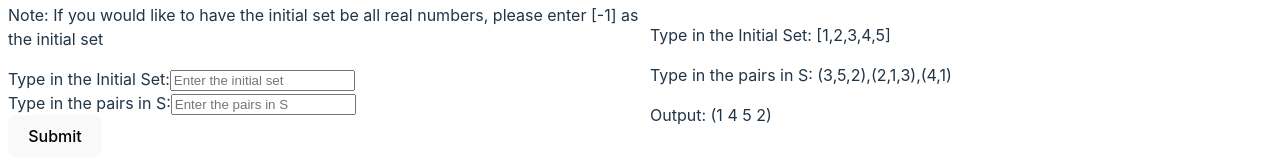
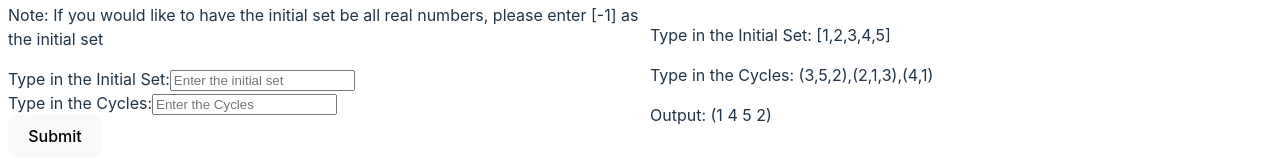
Before and after one commit to EmilySchoener/CS214-Website, a React (Vite) app: page /unit5/section5_4/CompositionofCycles in a window 1280 px wide. Shown: the part 274-439 px from the top of the page. Built offline with nearby package versions, Linux system fonts and the light colour scheme; no server answers.

Commit message:
Quick fix to wording of examples

```diff
--- a/src/pages/5_4pages/CompositionofCycles.jsx
+++ b/src/pages/5_4pages/CompositionofCycles.jsx
@@ -70,11 +70,11 @@ const CompositionofCycles = () => {
                             />
                         </label>
                         <br/>
-                        <label> Type in the pairs in S:
+                        <label> Type in the Cycles:
                             <input
 
                                 onChange={sChange}
-                                placeholder="Enter the pairs in S"
+                                placeholder="Enter the Cycles"
                             />
                         </label>
                         <br/>
@@ -89,7 +89,7 @@ const CompositionofCycles = () => {
                 <SplitterPanel>
                     <h2>Example:</h2>
                     <p>Type in the Initial Set: [1,2,3,4,5] </p>
-                    <p>Type in the pairs in S: (3,5,2),(2,1,3),(4,1)  </p>
+                    <p>Type in the Cycles: (3,5,2),(2,1,3),(4,1)  </p>
                     <p>Output: (1 4 5 2) <br/>
                         </p>
                 </SplitterPanel>
--- a/src/pages/5_4pages/CyclicalPermutations.jsx
+++ b/src/pages/5_4pages/CyclicalPermutations.jsx
@@ -90,7 +90,7 @@ const CyclicalPermutations = () => {
                 <SplitterPanel>
                     <h2>Example:</h2>
                     <p>Type in the Initial Set: [1, 2, 3, 4] </p>
-                    <p>Type in the pairs in S: [[1, 2], [2, 3], [3, 4], [4, 1]]  </p>
+                    <p>Type in the pairs of the relation: [[1, 2], [2, 3], [3, 4], [4, 1]]  </p>
                     <p>Output: 1234 <br/>
                         </p>
                 </SplitterPanel>
```
